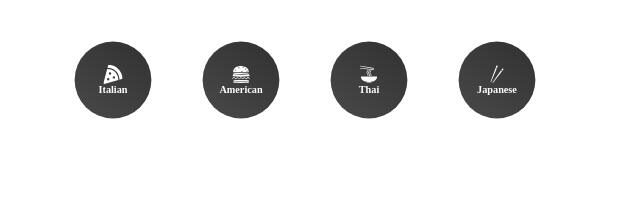
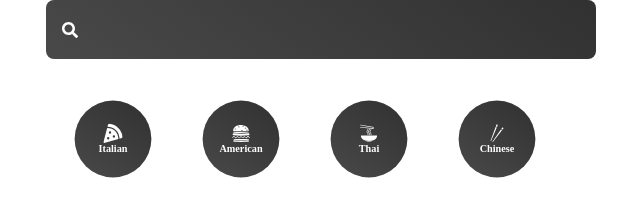
Before and after one commit to Whitneyjoymuchira/Reactjs-project, a React (Create React App) app: page / in a window 1280 px wide. Shown: the top 202 px of the page, without its empty margins (319-959 px from the left). Built offline with nearby package versions, Linux system fonts and the light colour scheme; no server answers.

Commit message:
search function

```diff
--- a/src/App.js
+++ b/src/App.js
@@ -3,11 +3,13 @@ import './App.css';
 import Pages from './Pages/Pages';
 import { BrowserRouter } from 'react-router-dom';
 import Category from './Components/Category';
+import Search from './Components/Search';
 
 export default function App() {
   return (
     <div className='App'>
       <BrowserRouter>
+      <Search/>
       <Category/>
       <Pages/>
       </BrowserRouter>
--- a/src/Components/Category.js
+++ b/src/Components/Category.js
@@ -19,9 +19,9 @@ export default function Category() {
         <GiNoodles/>
         <h4>Thai</h4>
       </SLink >
-      <SLink to= {'/cuisine/Japanese'} >
+      <SLink to= {'/cuisine/Chinese'} >
         <GiChopsticks/>
-        <h4>Japanese</h4>
+        <h4>Chinese</h4>
       </SLink>
     </List>
   )
--- a/src/Components/Popular.js
+++ b/src/Components/Popular.js
@@ -24,7 +24,7 @@ function Popular() {
 
 
 
-    const api = await fetch(`https://api.spoonacular.com/recipes/random?apiKey=c27a2f1043aa482bac3fdc5009bb1cc4&number=12`)
+    const api = await fetch(`https://api.spoonacular.com/recipes/random?apiKey=f1379539001f4bdcb1d2c610015bde00&number=12`)
     const data = await api.json()
     console.log(data)
     localStorage.setItem("popular", JSON.stringify(data.recipes))
--- /dev/null
+++ b/src/Components/Search.js
@@ -0,0 +1,55 @@
+import React from 'react'
+import styled from 'styled-components'
+import { useState } from 'react'
+import { FaSearch } from 'react-icons/fa'
+import { useNavigate } from 'react-router-dom'
+
+const Search = () => {
+    const [searchTerm, setSearchTerm] = useState("");
+    const navigate = useNavigate();
+
+    const submitHandler = (e) => {
+      e.preventDefault();
+      navigate(`/searched/${searchTerm}`);
+    };
+
+    return (
+      <Form onSubmit={submitHandler}>
+        <div>
+          <FaSearch />
+          <input
+            type="text"
+            value={searchTerm}
+            onChange={(e) => setSearchTerm(e.target.value)}
+          />
+        </div>
+      </Form>
+    );
+  };
+
+  const Form = styled.form`
+    margin: 0 2rem;
+    div {
+      position: relative;
+      width: min(550px, 100%);
+      margin: 0 auto;
+    }
+    input {
+      background: linear-gradient(35deg, #494949, #313131);
+      font-size: 1.5rem;
+      color: #fff;
+      padding: 1rem 3rem;
+      border-radius: 0.5rem;
+      border: none;
+      outline: none;
+      width: 100%;
+    }
+    svg {
+      position: absolute;
+      left: 0;
+      top: 50%;
+      transform: translate(100%, -50%);
+      color: #fff;
+    }
+  `;
+  export default Search;
--- a/src/Components/Vegan.js
+++ b/src/Components/Vegan.js
@@ -3,6 +3,7 @@ import styled from 'styled-components';
 import { Splide, SplideSlide } from '@splidejs/react-splide';
 import '@splidejs/react-splide/css';
 import { useState,useEffect } from 'react';
+//api=f1379539001f4bdcb1d2c610015bde00
 
 export default function Vegan() {
   const [vegan, setVegan] = useState([])
@@ -23,7 +24,7 @@ export default function Vegan() {
 
 
 
-    const api = await fetch(`https://api.spoonacular.com/recipes/random?apiKey=c27a2f1043aa482bac3fdc5009bb1cc4&number=12 &tags=vegetarian`)
+    const api = await fetch(`https://api.spoonacular.com/recipes/random?apiKey=f1379539001f4bdcb1d2c610015bde00&number=12 &tags=vegetarian`)
     const data = await api.json()
     console.log(data)
     localStorage.setItem("vegan", JSON.stringify(data.recipes))
--- a/src/Pages/Cuisine.js
+++ b/src/Pages/Cuisine.js
@@ -10,7 +10,7 @@ let params=useParams()
 
 
     const getCuisine=async(name)=>{
-    const data=await fetch(`https://api.spoonacular.com/recipes/complexSearch?apiKey=c27a2f1043aa482bac3fdc5009bb1cc4&cuisine=${name}`)
+    const data=await fetch(`https://api.spoonacular.com/recipes/complexSearch?apiKey=f1379539001f4bdcb1d2c610015bde00&cuisine=${name}`)
   const recipes=await data.json()
 setCuisine(recipes.results)
 };
```
